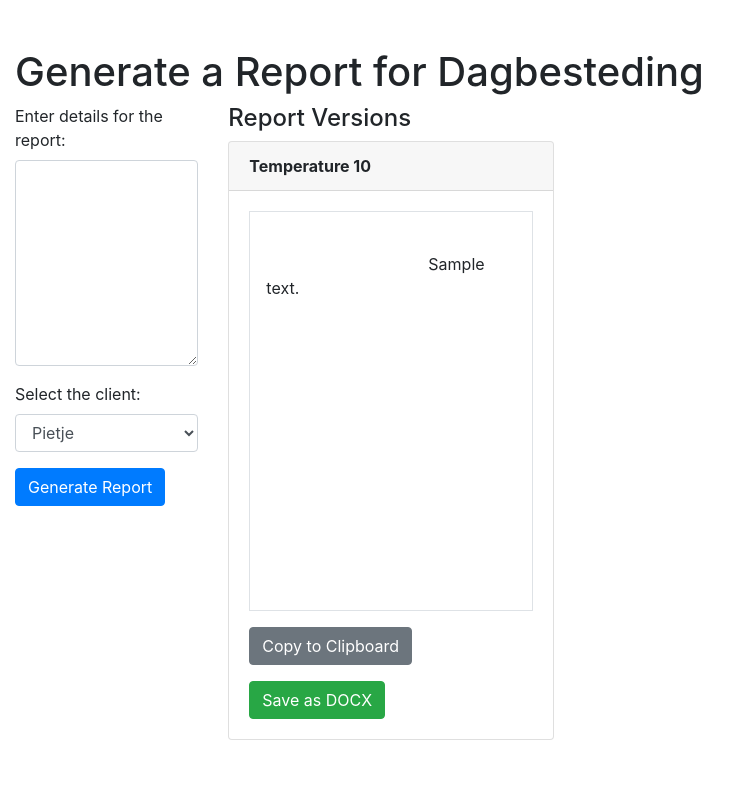
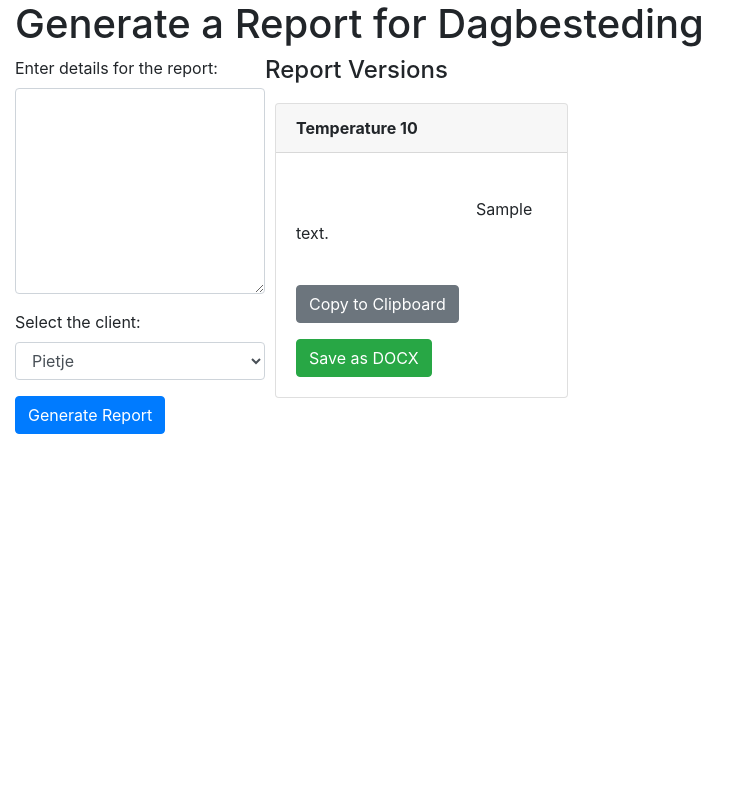
Before and after one commit to SebastiaanSchneider/Document-Generatie, a Flask app: template templates/index.html in a window 1280 px wide. Shown: the whole page, without its empty margins (0-749 px from the left). Run offline with Flask 3, Linux system fonts and the light colour scheme; the template is opened without the code that fills it: most values are stand-ins (such as "Sample title", 1, 10 or a date in 2020); some libraries are stand-ins or nearby versions.

Commit message:
full screen responses update

```diff
--- a/templates/index.html
+++ b/templates/index.html
@@ -7,27 +7,55 @@
     <title>Report Generation</title>
     <link rel="stylesheet" href="https://maxcdn.bootstrapcdn.com/bootstrap/4.0.0/css/bootstrap.min.css">
     <style>
-        /* Custom tooltip styling */
-        .tooltip-popup {
-            position: absolute;
-            background-color: #333;
-            color: white;
-            padding: 5px 10px;
-            border-radius: 5px;
-            font-size: 12px;
-            opacity: 0;
-            transition: opacity 0.3s ease;
-            z-index: 1000;
+        /* Make sure the container takes up the full viewport height */
+        html,
+        body {
+            height: 100%;
+            margin: 0;
+            padding: 0;
         }
 
-        .tooltip-popup.show {
-            opacity: 1;
+        /* Use Flexbox to make the layout responsive */
+        .container-fluid {
+            display: flex;
+            flex-direction: column;
+            height: 100vh;
+            /* Full viewport height */
+        }
+
+        /* Style for the main content area */
+        .main-content {
+            flex: 1;
+            display: flex;
+            flex-direction: row;
+            justify-content: space-between;
+        }
+
+        /* Each card should take up full height without scrolling */
+        .card {
+            flex-grow: 1;
+            margin: 10px;
+            display: flex;
+            flex-direction: column;
+        }
+
+        /* Ensure the card body grows to fit the content */
+        .card-body {
+            flex-grow: 1;
+            overflow: auto;
+            /* This will prevent scrolling if not necessary */
+        }
+
+        /* Ensure the form side has some space */
+        .form-column {
+            flex-basis: 250px;
+            /* Give the form a fixed width */
         }
     </style>
 </head>
 
 <body>
-    <div class="container-fluid mt-5">
+    <div class="container-fluid">
         <h1>Generate a Report for Dagbesteding</h1>
 
         {% with messages = get_flashed_messages(with_categories=true) %}
@@ -40,9 +68,9 @@
         {% endif %}
         {% endwith %}
 
-        <div class="row">
+        <div class="main-content">
             <!-- Narrow column for the form -->
-            <div class="col-md-2">
+            <div class="form-column">
                 <form method="POST">
                     <div class="form-group">
                         <label for="input_text">Enter details for the report:</label>
@@ -63,7 +91,8 @@
             </div>
 
             <!-- Wide column for report previews -->
-            <div class="col-md-10">
+            <div class="row" style="flex-grow: 1;">
+                <div class="col">
                     <h4>Report Versions</h4>
                     <div class="row">
                         {% if generated_versions %}
@@ -74,15 +103,13 @@
                                     <strong>Temperature {{ temp }}</strong>
                                 </div>
                                 <div class="card-body">
-                                <div class="preview-box border p-3" id="preview-box-{{ temp }}"
-                                    style="white-space: pre-wrap; height: 400px; overflow-y: auto;">
+                                    <div class="preview-box" id="preview-box-{{ temp }}" style="white-space: pre-wrap;">
                                         {{ content }}
                                     </div>
 
                                     <!-- Copy to Clipboard Button -->
                                     <button type="button" class="btn btn-secondary mt-3"
-                                    onclick="copyToClipboard('preview-box-{{ temp }}', event)">Copy to
-                                    Clipboard</button>
+                                        onclick="copyToClipboard('preview-box-{{ temp }}')">Copy to Clipboard</button>
 
                                     <!-- Save as DOCX Button -->
                                     <form action="{{ url_for('save_docx', temperature=temp) }}" method="POST"
@@ -101,13 +128,11 @@
                 </div>
             </div>
         </div>
-
-    <!-- Tooltip div -->
-    <div id="tooltip" class="tooltip-popup">Copied!</div>
+    </div>
 
     <!-- JavaScript for Clipboard Copy Function -->
     <script>
-        function copyToClipboard(elementId, event) {
+        function copyToClipboard(elementId) {
             // Find the element containing the report content
             const contentElement = document.getElementById(elementId);
 
@@ -125,25 +150,8 @@
             // Remove the temporary element after copying
             document.body.removeChild(tempElement);
 
-            // Show tooltip near the cursor
-            showTooltip(event.clientX, event.clientY);
-        }
-
-        // Function to show a tooltip near the cursor and hide it after 2 seconds
-        function showTooltip(x, y) {
-            const tooltip = document.getElementById('tooltip');
-
-            // Position the tooltip
-            tooltip.style.left = x + 'px';
-            tooltip.style.top = y + 'px';
-
-            // Show the tooltip
-            tooltip.classList.add('show');
-
-            // Hide the tooltip after 1.5 seconds
-            setTimeout(() => {
-                tooltip.classList.remove('show');
-            }, 1500);
+            // Trigger the Bootstrap toast notification
+            alert("Copied to clipboard!");
         }
     </script>
 
```
Lines whose indentation alone changed are shown as unchanged.
